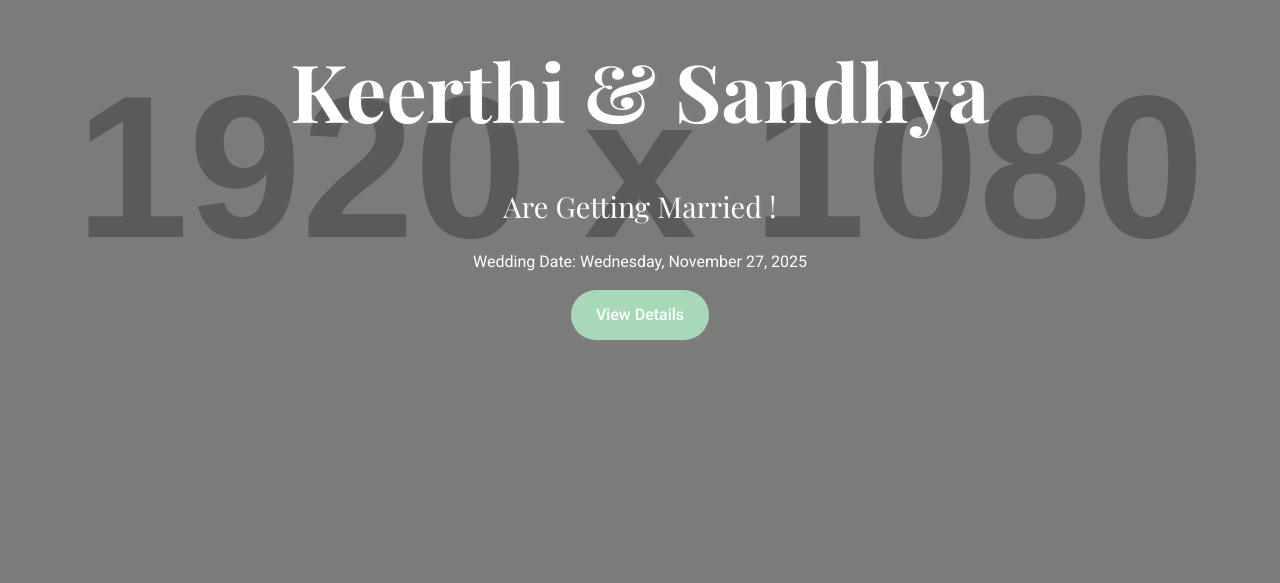
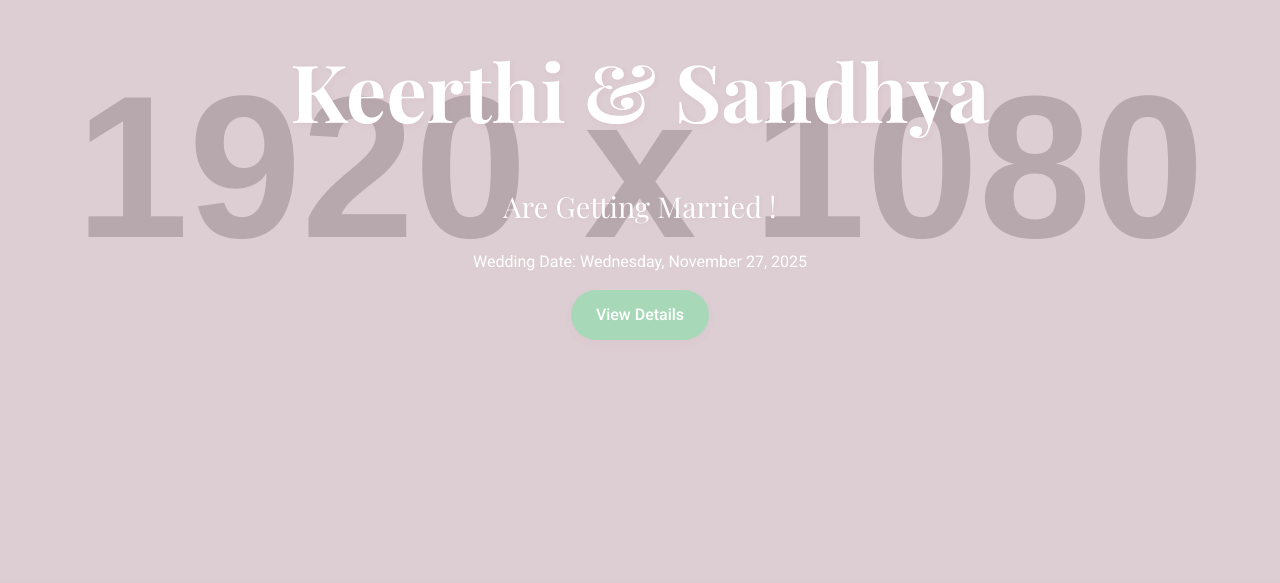
Before and after one commit to sandhya-sd-15076/Wedding, a plain HTML site: page index.html in a window 1280 px wide. Shown: the part 217-800 px from the top of the page. Drawn offline with nearby package versions, Linux system fonts and the light colour scheme; placeholder pictures from the web are drawn by us.

Commit message:
Update style.css

```diff
--- a/style.css
+++ b/style.css
@@ -101,8 +101,8 @@ a:hover {
     align-items: center;
     color: var(--white);
     text-align: center;
-    background: url('https://via.placeholder.com/1920x1080/D1C4E9/FFFFFF?text=Wedding+Hero+Image') no-repeat center center/cover;
-    /* Replace with your actual hero image */
+    background: url('https://via.placeholder.com/1920x1080/FFD1DC/FFFFFF?text=Wedding+Hero+Image') no-repeat center center/cover;
+    /* fallback background-color: var(--primary-color); */
     z-index: 1;
 }
 
@@ -113,7 +113,7 @@ a:hover {
     left: 0;
     right: 0;
     bottom: 0;
-    background: rgba(0, 0, 0, 0.4); /* Dark overlay for text readability */
+    background: rgba(255, 209, 220, 0.3); /* Soft pink overlay */
     z-index: -1;
 }
 
@@ -344,7 +344,7 @@ a:hover {
 
 /* Footer */
 footer {
-    background-color: #333;
+    background-color: var(--primary-color);
     color: var(--white);
     text-align: center;
     padding: 30px 0;
```
